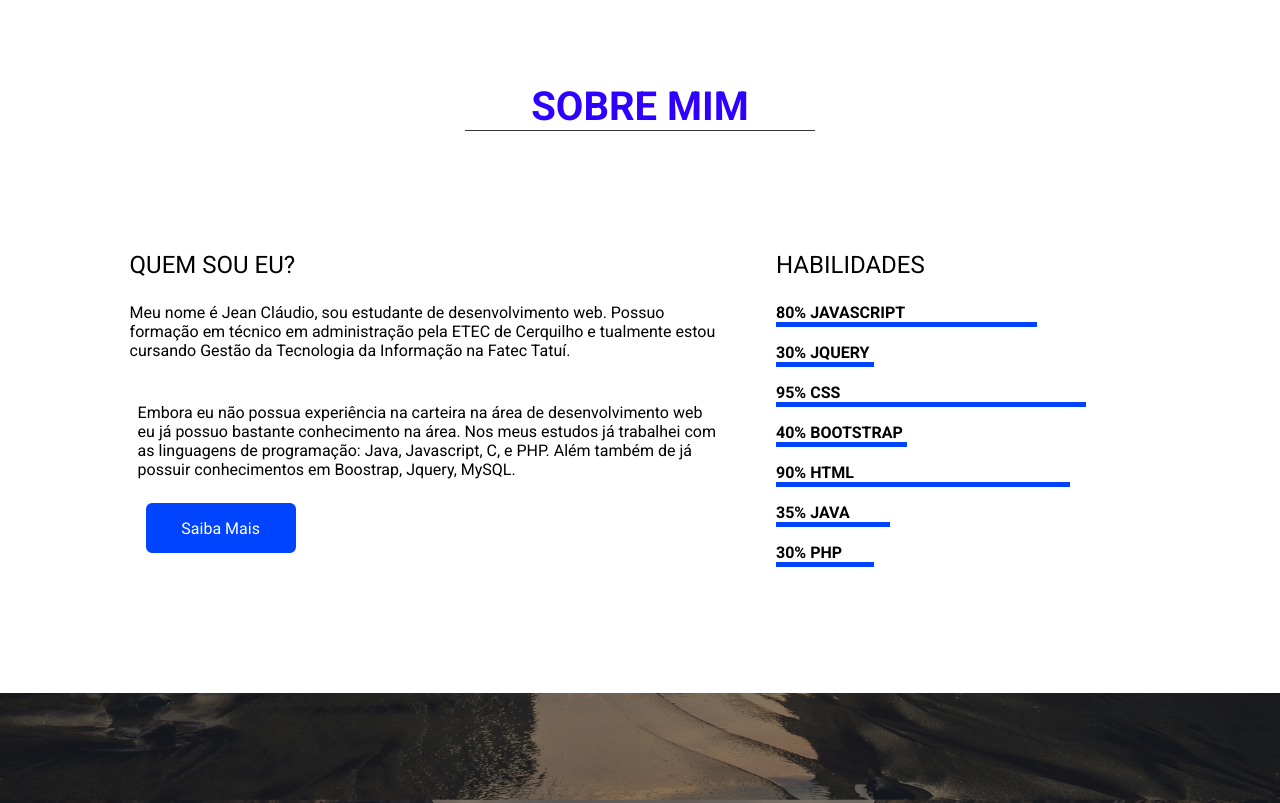
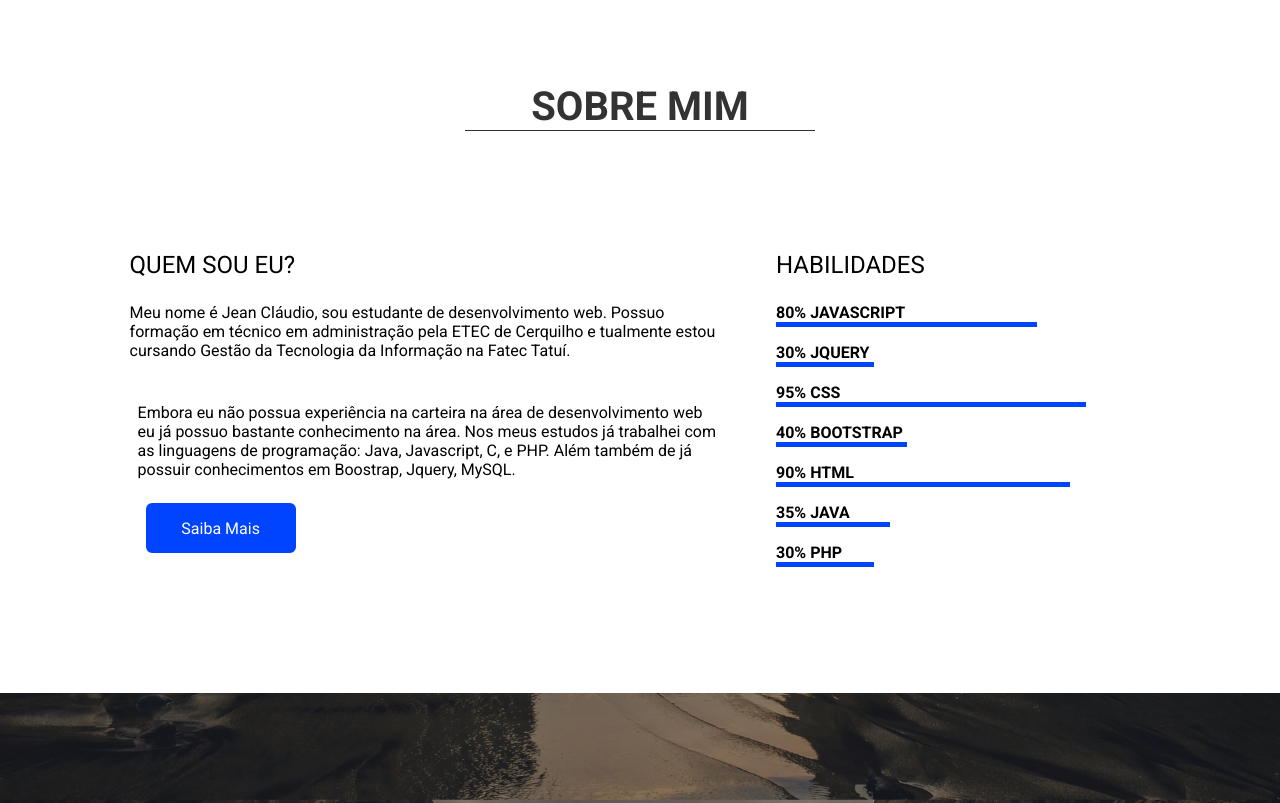
Before and after one commit to JeanClaudio/SitePessoal, a plain HTML site: page index.html in a window 1280 px wide. Shown: the part 907-1710 px from the top of the page. Drawn offline with Linux system fonts and the light colour scheme.

Commit message:
Update style.css

```diff
--- a/style.css
+++ b/style.css
@@ -137,7 +137,7 @@ header{
     font-size: 2.5em;
     text-align: center;
     border-bottom: 1px solid rgb(51, 51, 51);
-    color: rgb(47, 0, 255);
+    color: rgb(51, 51, 51);
 }
 
 .wrapper h2{
```
